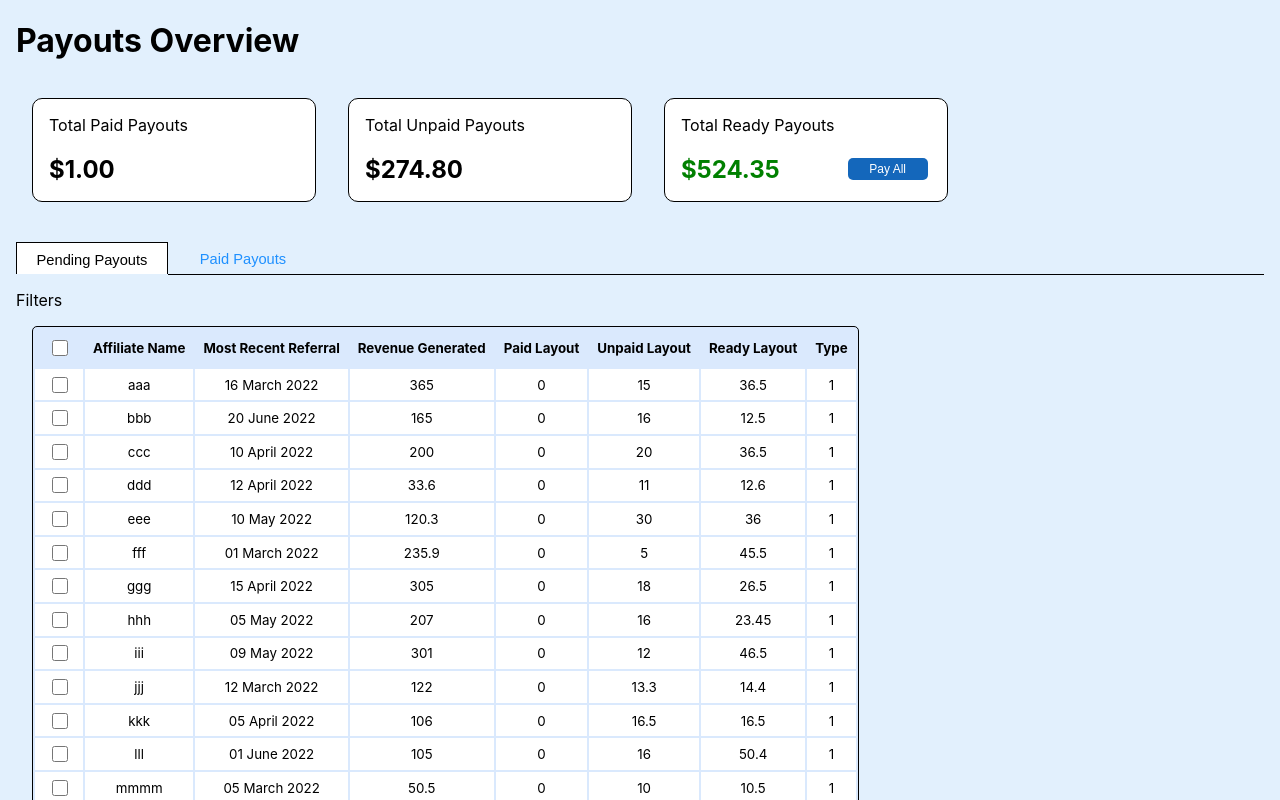
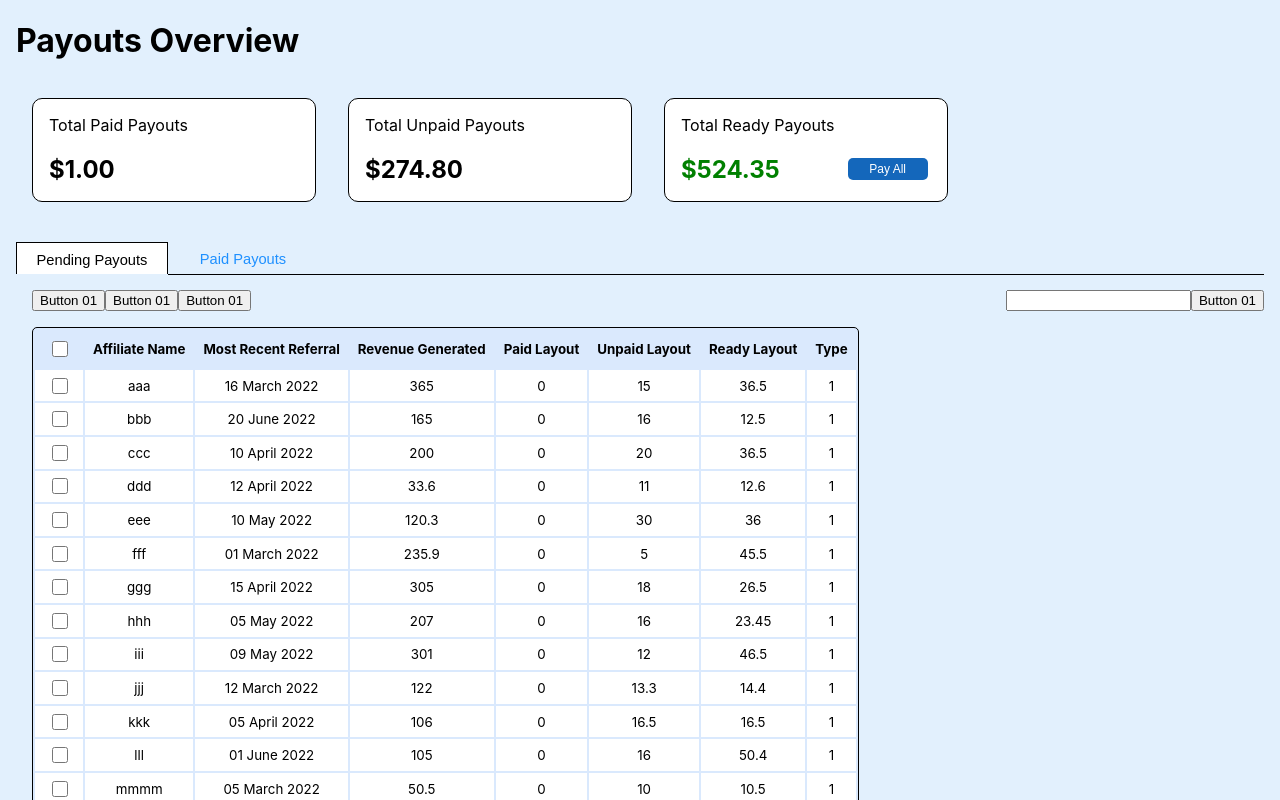
Before and after one commit to omid-94/react-practice-social-snowball, a React (Create React App) app: page / in a window 1280 px wide. Shown: the top 800 px of the page. Built offline with nearby package versions, Linux system fonts and the light colour scheme.

Commit message:
Designing TableFilter Panel

```diff
--- a/src/Pages/PaymentsPage/PaymentsPage.jsx
+++ b/src/Pages/PaymentsPage/PaymentsPage.jsx
@@ -2,7 +2,6 @@ import React from 'react'
 import jsonData from '../../API/paymentData.json'
 import headerJsonData from '../../API/paymentHeaderData.json'
 import PaymentsContextProvider from '../../contexts/paymentsContext';
-import PaymentTableContainer from '../../components/PaymentTableContainer'
 import PaymentStatistics from '../../components/PaymentStatistics/PaymentStatistics';
 import styles from './PaymentsPage.module.css'
 import PaymentsTabLayout from '../../components/TabLyouts/PaymentsTabLayout/PaymentsTabLayout';
--- a/src/components/PaymentTableContainer.js
+++ b/src/components/PaymentTableContainer/PaymentTableContainer.js
@@ -1,12 +1,15 @@
 import React , {useContext} from 'react'
-import { Sort_Type } from '../classes/enums'
-import {PaymentsContext} from '../contexts/paymentsContext'
-import Table from './PaymentTable/Table'
+import { Sort_Type } from '../../classes/enums'
+import {PaymentsContext} from '../../contexts/paymentsContext'
+import Table from '../PaymentTable/Table'
+import TableFilters from '../TableFilters/TableFilters'
+import styles from './PaymentTableContainer.module.css'
 
 const PaymentTableContainer = () => {
     const {headerData ,paymentData }= useContext(PaymentsContext)
     return (
-        <div>
+        <div className={styles.Container}>
+            <TableFilters />
             { headerData && paymentData ?
                 <Table/>
                 : <h2>No Data Found</h2>
--- /dev/null
+++ b/src/components/PaymentTableContainer/PaymentTableContainer.module.css
@@ -0,0 +1,4 @@
+.Container{
+    display: flex;
+    flex-direction: column;
+}
--- a/src/components/TabLyouts/PaymentsTabLayout/PaymentsTabLayout.js
+++ b/src/components/TabLyouts/PaymentsTabLayout/PaymentsTabLayout.js
@@ -1,6 +1,6 @@
 import React from 'react'
 import TabLayout from '../TabLayout'
-import PaymentTableContainer from '../../PaymentTableContainer'
+import PaymentTableContainer from '../../PaymentTableContainer/PaymentTableContainer'
 
 const PaymentsTabLayout = () => {
     const tabs = [
@@ -8,7 +8,6 @@ const PaymentsTabLayout = () => {
             title : "Pending Payouts",
             component :
                 <div>
-                    <div> Filters </div>
                     <PaymentTableContainer />
                 </div>
         },
--- /dev/null
+++ b/src/components/TableFilters/TableFilters.js
@@ -0,0 +1,21 @@
+import React from 'react'
+import styles from './TableFilters.module.css';
+
+const TableFilters = () => {
+  return (
+    <div className={styles.Container}>
+        <div className={styles.LeftHandSide}>
+            <button >Button 01 </button>
+            <button >Button 01 </button>
+            <button >Button 01 </button>
+        </div>
+        <div className={styles.EmptySpace}/>
+        <div className={styles.RightHandSide}>
+            <input type={"text"} />
+            <button >Button 01 </button>
+        </div>
+    </div>
+  )
+}
+
+export default TableFilters
--- /dev/null
+++ b/src/components/TableFilters/TableFilters.module.css
@@ -0,0 +1,21 @@
+.Container {
+    display: flex;
+    flex-direction: row;
+    margin-left: 1rem;
+    flex-wrap: wrap;
+    min-height: 1rem;
+}
+.RightHandSide{
+    display: flex;
+    /* flex-wrap: wrap; */
+    align-content: flex-end;
+}
+.EmptySpace{
+    display: flex;
+    flex: 1;
+}
+.LeftHandSide{
+    display: flex;
+    /* flex-wrap: wrap; */
+    align-content: flex-start;
+}
```
